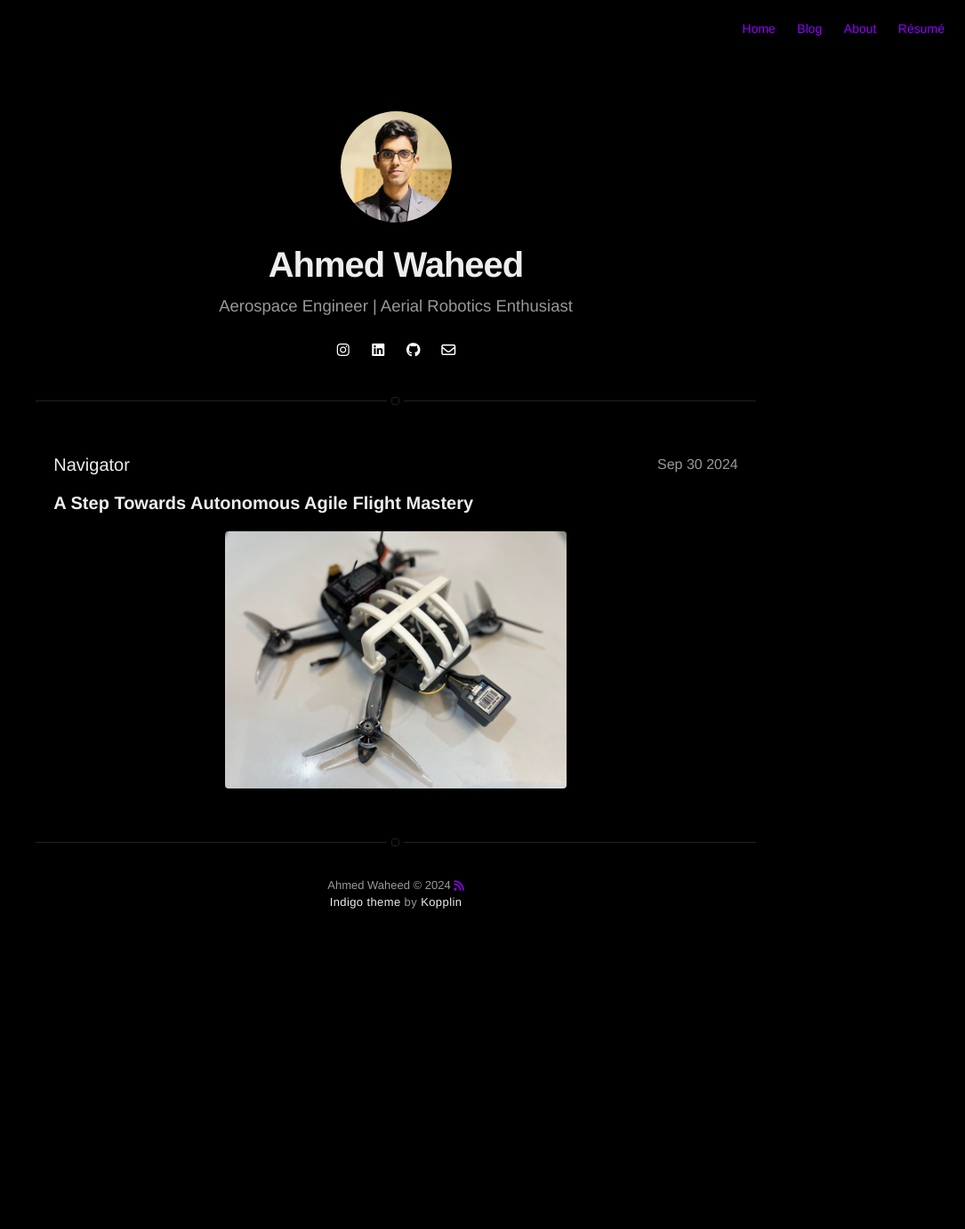
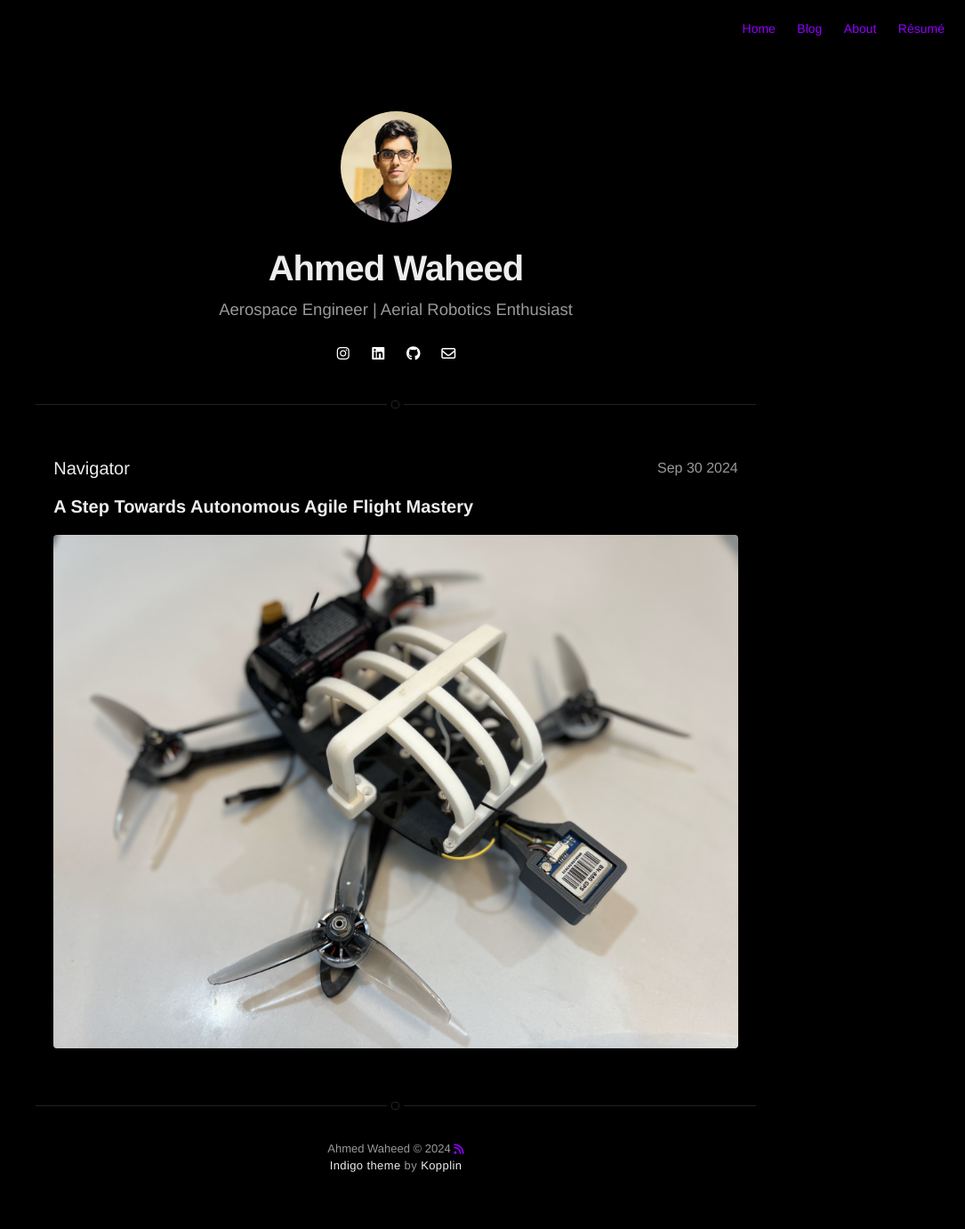
Before and after one commit to ahmd-waheed/ahmd-waheed.github.io, a Jekyll site: the page built from projects.html, in a window 1280 px wide. Shown: the whole page at 89% size, without its empty margins (195-1280 px from the left). Built offline with Jekyll 4.4.1, drawn with Linux system fonts in a browser that asks for light colours; nearby versions of some CDN libraries; before the commit the page ends 1085 px from its top, so only the background shows below that.

Commit message:
Update page.sass

```diff
--- a/_sass/pages/page.sass
+++ b/_sass/pages/page.sass
@@ -10,9 +10,3 @@
         width: 50%
         margin: 0 auto
         display: block
-
-.projects
-    img
-        width: 50%
-        margin: 0 auto
-        display: block
```
